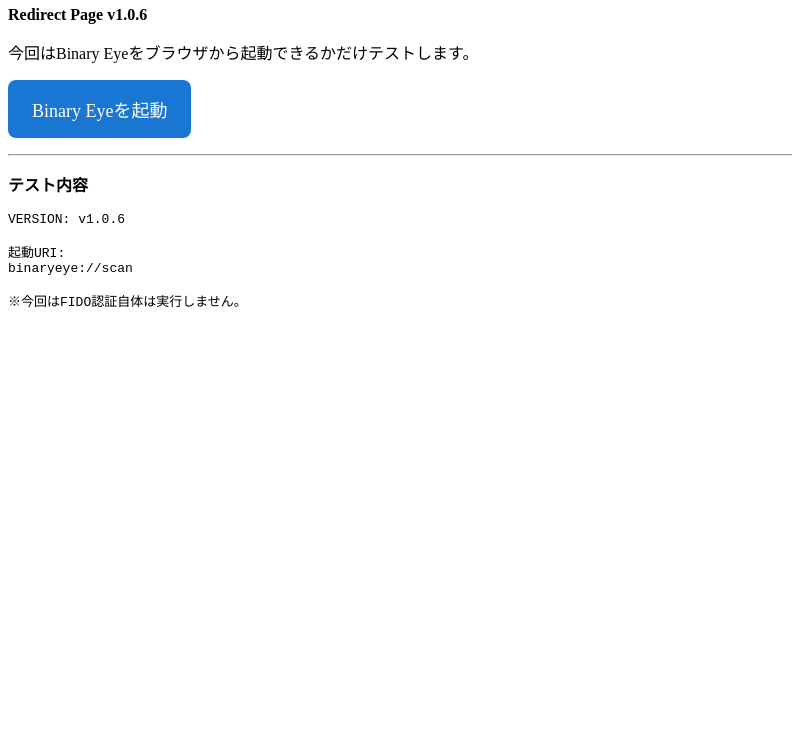
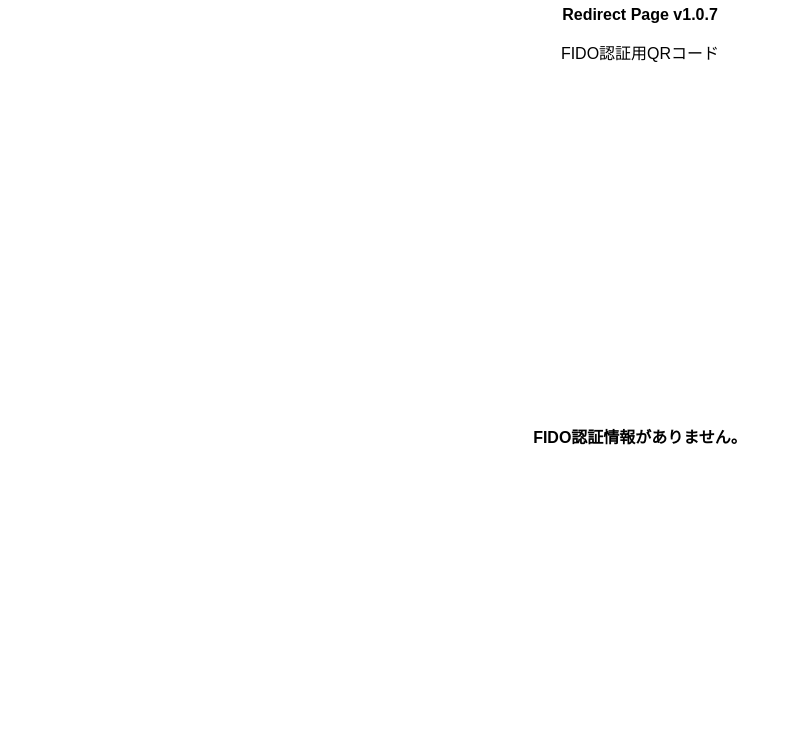
Before and after one commit to mass4081/fido-redirect, a plain HTML site: page index.html in a window 1280 px wide. Shown: the part 69-800 px from the top of the page, without its empty margins (0-792 px from the left). Drawn offline with Linux system fonts and the light colour scheme.

Commit message:
Update index.html

```diff
--- a/index.html
+++ b/index.html
@@ -4,47 +4,76 @@
   <meta charset="utf-8">
   <meta name="viewport" content="width=device-width, initial-scale=1">
   <title>パスキー認証</title>
+
+  <style>
+    body {
+      font-family: sans-serif;
+      text-align: center;
+      margin: 20px;
+    }
+
+    #qrcode {
+      margin: 20px auto;
+      width: 320px;
+      min-height: 320px;
+      display: flex;
+      justify-content: center;
+      align-items: center;
+    }
+
+    #status {
+      margin-top: 15px;
+      font-weight: bold;
+    }
+  </style>
 </head>
 
 <body>
+
   <h2>パスキー認証</h2>
 
-  <p><strong>Redirect Page v1.0.6</strong></p>
+  <p><strong>Redirect Page v1.0.7</strong></p>
 
-  <p>
-    今回はBinary Eyeをブラウザから起動できるかだけテストします。
-  </p>
+  <p>FIDO認証用QRコード</p>
 
-  <p>
-    <a
-      id="binaryEyeButton"
-      href="binaryeye://scan"
-      style="
-        display:inline-block;
-        padding:16px 24px;
-        background:#1976d2;
-        color:white;
-        text-decoration:none;
-        border-radius:8px;
-        font-size:18px;
-      "
-    >
-      Binary Eyeを起動
-    </a>
-  </p>
+  <div id="qrcode"></div>
 
-  <hr>
+  <p id="status">認証情報を確認しています...</p>
 
-  <p><strong>テスト内容</strong></p>
+  <script src="https://cdn.jsdelivr.net/npm/qrcodejs@1.0.0/qrcode.min.js"></script>
 
-  <pre>
-VERSION: v1.0.6
+  <script>
+    const VERSION = "v1.0.7";
 
-起動URI:
-binaryeye://scan
+    const status = document.getElementById("status");
+    const qrArea = document.getElementById("qrcode");
 
-※今回はFIDO認証自体は実行しません。
-  </pre>
+    let fido = location.hash.substring(1);
+
+    try {
+      fido = decodeURIComponent(fido);
+    } catch (e) {
+      // デコードできない場合はそのまま使用
+    }
+
+    if (!/^fido:\//i.test(fido)) {
+
+      status.textContent =
+        "FIDO認証情報がありません。";
+
+    } else {
+
+      new QRCode(qrArea, {
+        text: fido,
+        width: 320,
+        height: 320,
+        correctLevel: QRCode.CorrectLevel.M
+      });
+
+      status.textContent =
+        "FIDO QRコードを生成しました。";
+    }
+  </script>
 
 </body>
 </html>
```
